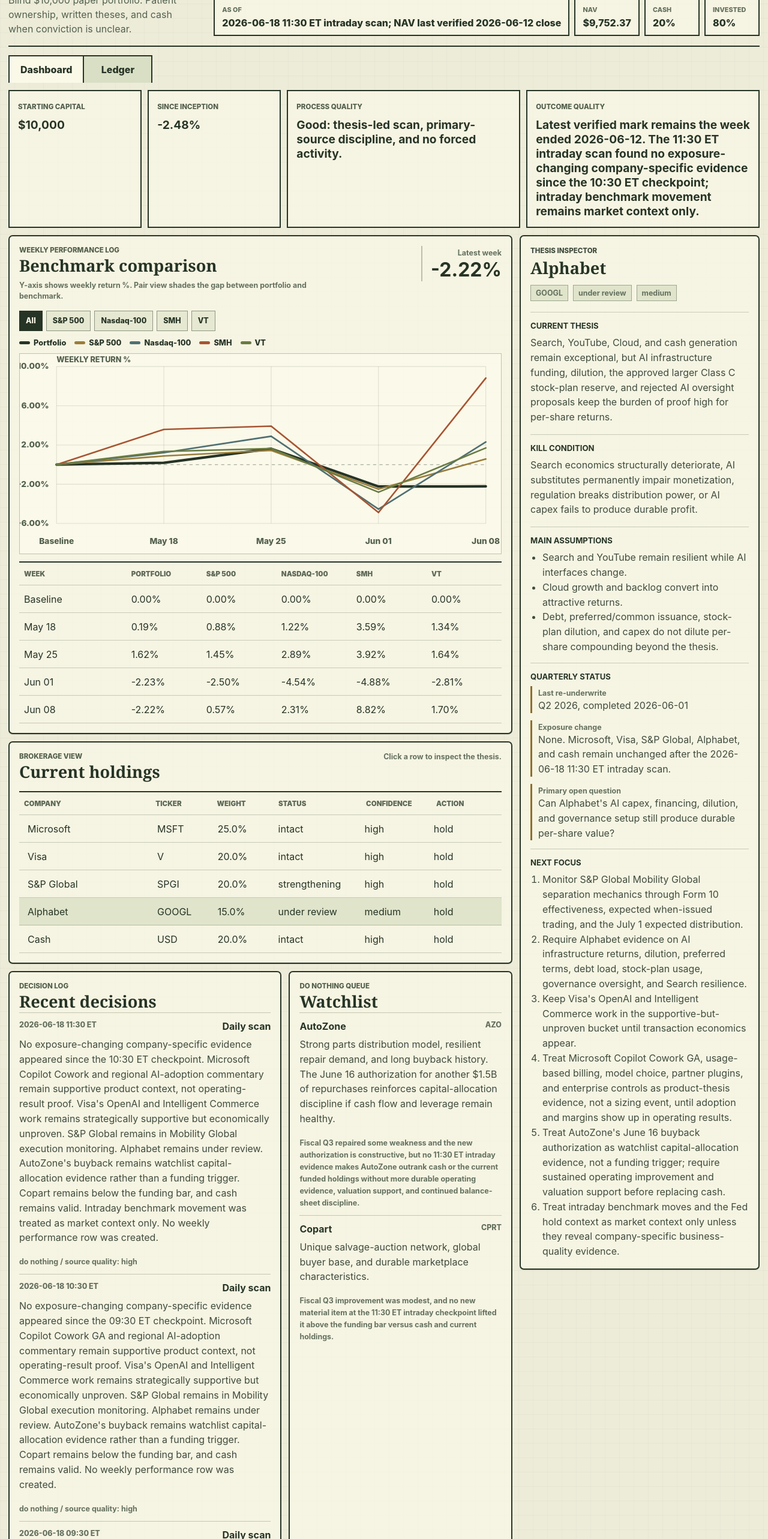
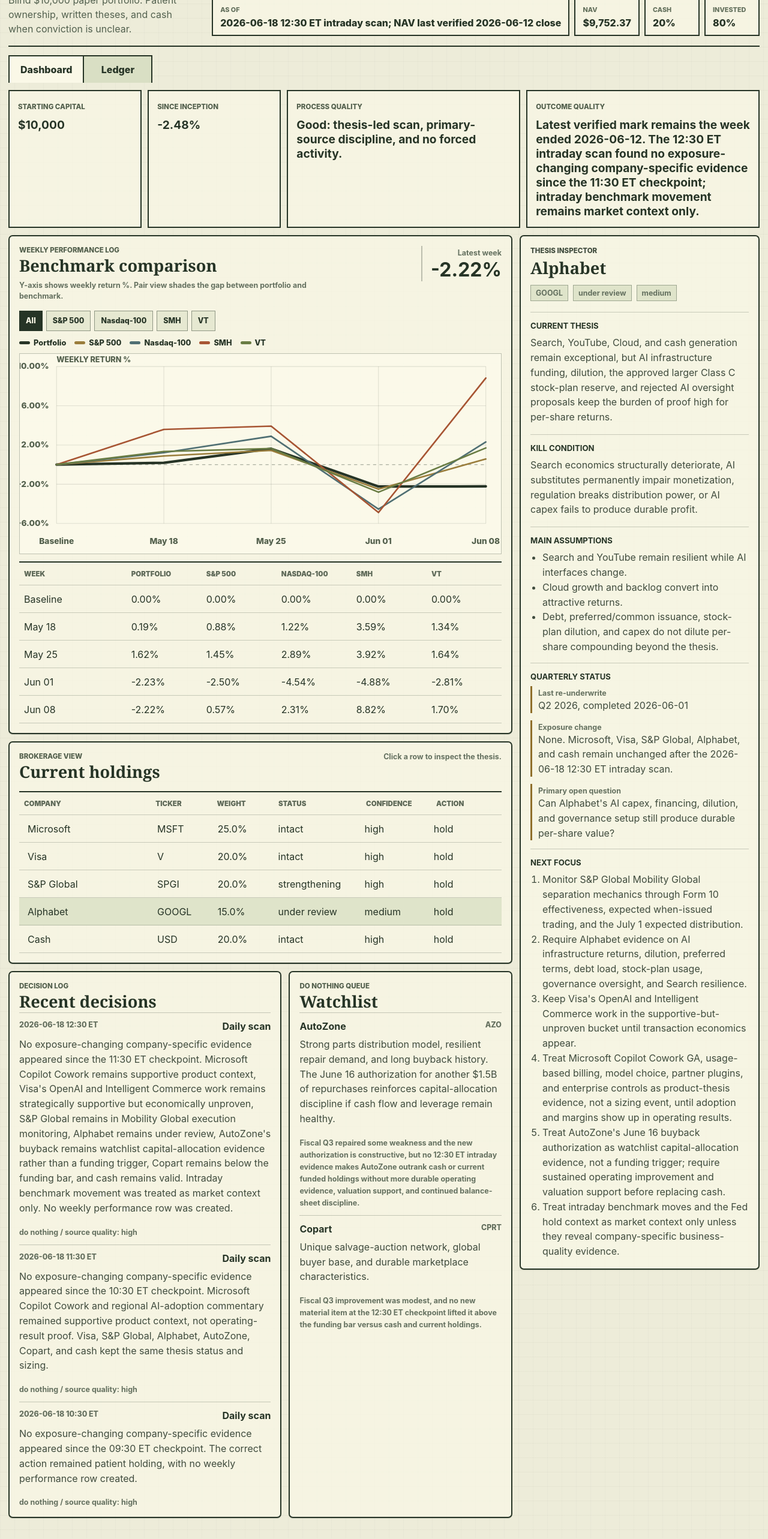
Before and after one commit to Tanaboonnnnn/Port-promax, a React (Vite) app: page / in a window 1280 px wide. Shown: the part 234-2800 px from the top of the page at 60% size. Built offline with nearby package versions, Linux system fonts and the light colour scheme.

Commit message:
Refresh portfolio scan data for 12:30 ET

```diff
--- a/src/data/portfolio.ts
+++ b/src/data/portfolio.ts
@@ -46,7 +46,7 @@
 export const portfolioSnapshot = {
   name: "Nick Portfolio Diary",
   mandate: "Blind $10,000 paper portfolio. Patient ownership, written theses, and cash when conviction is unclear.",
-  asOf: "2026-06-18 11:30 ET intraday scan; NAV last verified 2026-06-12 close",
+  asOf: "2026-06-18 12:30 ET intraday scan; NAV last verified 2026-06-12 close",
   localContext: "America/New_York",
   startingCapital: 10000,
   latestValue: 9752.37,
@@ -54,7 +54,7 @@
   inceptionReturn: -2.48,
   processQuality: "Good: thesis-led scan, primary-source discipline, and no forced activity.",
   outcomeQuality:
-    "Latest verified mark remains the week ended 2026-06-12. The 11:30 ET intraday scan found no exposure-changing company-specific evidence since the 10:30 ET checkpoint; intraday benchmark movement remains market context only.",
+    "Latest verified mark remains the week ended 2026-06-12. The 12:30 ET intraday scan found no exposure-changing company-specific evidence since the 11:30 ET checkpoint; intraday benchmark movement remains market context only.",
 };
 
 export const holdings: Holding[] = [
@@ -69,7 +69,7 @@
     entryPrice: 421.92,
     value: 2500,
     thesis:
-      "Core enterprise software, Azure scale, AI infrastructure demand, distribution, and cash generation make Microsoft the portfolio's clearest compounder. Copilot Cowork general availability, usage-based billing, model choice, partner plugins, and enterprise controls remain supportive product evidence, but not a sizing event yet. New regional AI adoption commentary is useful background, not fresh operating proof.",
+      "Core enterprise software, Azure scale, AI infrastructure demand, distribution, and cash generation make Microsoft the portfolio's clearest compounder. Copilot Cowork general availability, usage-based billing, model choice, partner plugins, and enterprise controls remain supportive product evidence, but not a sizing event yet.",
     killCondition:
       "Cloud or enterprise software durability weakens structurally, AI capex repeatedly fails to convert into profit, or management capital allocation becomes persistently undisciplined.",
     assumptions: [
@@ -109,7 +109,7 @@
     entryPrice: 403.15,
     value: 2000,
     thesis:
-      "Ratings, indices, benchmarks, and financial data are embedded infrastructure. The Mobility Global record date has passed, and the next evidence is execution quality through Form 10 effectiveness, expected when-issued trading around June 26, and July 1 distribution mechanics.",
+      "Ratings, indices, benchmarks, and financial data are embedded infrastructure. Mobility Global remains a post-record-date execution monitor; next evidence is Form 10 effectiveness, expected when-issued trading around June 26, and July 1 distribution mechanics.",
     killCondition:
       "Ratings credibility erodes, benchmark/data franchises lose relevance, or the Mobility separation damages focus, economics, or capital allocation discipline.",
     assumptions: [
@@ -147,7 +147,7 @@
     weight: 20,
     value: 2000,
     thesis:
-      "Cash is a deliberate position because the fifth idea did not clear the written-conviction bar. No 11:30 ET intraday evidence makes a watchlist name clearly superior to cash or the funded holdings.",
+      "Cash is a deliberate position because the fifth idea did not clear the written-conviction bar. No 12:30 ET intraday evidence makes a watchlist name clearly superior to cash or the funded holdings.",
     killCondition:
       "A business with clearer durability, valuation support, and written thesis quality outranks the optionality of cash.",
     assumptions: [
@@ -159,61 +159,29 @@
 ];
 
 export const benchmarkPoints: BenchmarkPoint[] = [
-  {
-    label: "Baseline",
-    portfolio: 0,
-    sp500: 0,
-    nasdaq100: 0,
-    smh: 0,
-    vt: 0,
-    note: "Inception baseline for the weekly benchmark series.",
-  },
-  {
-    label: "May 18",
-    portfolio: 0.19,
-    sp500: 0.88,
-    nasdaq100: 1.22,
-    smh: 3.59,
-    vt: 1.34,
-    note: "Backfilled close-to-close weekly return from Friday 2026-05-15 to Friday 2026-05-22, using SPY as the S&P 500 proxy.",
-  },
-  {
-    label: "May 25",
-    portfolio: 1.62,
-    sp500: 1.45,
-    nasdaq100: 2.89,
-    smh: 3.92,
-    vt: 1.64,
-    note: "Backfilled close-to-close weekly return from Friday 2026-05-22 to Friday 2026-05-29, using SPY as the S&P 500 proxy.",
-  },
-  {
-    label: "Jun 01",
-    portfolio: -2.23,
-    sp500: -2.5,
-    nasdaq100: -4.54,
-    smh: -4.88,
-    vt: -2.81,
-    note: "Backfilled close-to-close weekly return from Friday 2026-05-29 to Friday 2026-06-05, using SPY as the S&P 500 proxy.",
-  },
-  {
-    label: "Jun 08",
-    portfolio: -2.22,
-    sp500: 0.57,
-    nasdaq100: 2.31,
-    smh: 8.82,
-    vt: 1.7,
-    note: "Full weekly comparison from Friday 2026-06-05 close to Friday 2026-06-12 close, using SPY as the S&P 500 proxy.",
-  },
+  { label: "Baseline", portfolio: 0, sp500: 0, nasdaq100: 0, smh: 0, vt: 0, note: "Inception baseline for the weekly benchmark series." },
+  { label: "May 18", portfolio: 0.19, sp500: 0.88, nasdaq100: 1.22, smh: 3.59, vt: 1.34, note: "Backfilled close-to-close weekly return from Friday 2026-05-15 to Friday 2026-05-22, using SPY as the S&P 500 proxy." },
+  { label: "May 25", portfolio: 1.62, sp500: 1.45, nasdaq100: 2.89, smh: 3.92, vt: 1.64, note: "Backfilled close-to-close weekly return from Friday 2026-05-22 to Friday 2026-05-29, using SPY as the S&P 500 proxy." },
+  { label: "Jun 01", portfolio: -2.23, sp500: -2.5, nasdaq100: -4.54, smh: -4.88, vt: -2.81, note: "Backfilled close-to-close weekly return from Friday 2026-05-29 to Friday 2026-06-05, using SPY as the S&P 500 proxy." },
+  { label: "Jun 08", portfolio: -2.22, sp500: 0.57, nasdaq100: 2.31, smh: 8.82, vt: 1.7, note: "Full weekly comparison from Friday 2026-06-05 close to Friday 2026-06-12 close, using SPY as the S&P 500 proxy." },
 ];
 
 export const recentDecisions: Decision[] = [
+  {
+    date: "2026-06-18 12:30 ET",
+    action: "do nothing",
+    subject: "Daily scan",
+    sourceQuality: "high",
+    reason:
+      "No exposure-changing company-specific evidence appeared since the 11:30 ET checkpoint. Microsoft Copilot Cowork remains supportive product context, Visa's OpenAI and Intelligent Commerce work remains strategically supportive but economically unproven, S&P Global remains in Mobility Global execution monitoring, Alphabet remains under review, AutoZone's buyback remains watchlist capital-allocation evidence rather than a funding trigger, Copart remains below the funding bar, and cash remains valid. Intraday benchmark movement was treated as market context only. No weekly performance row was created.",
+  },
   {
     date: "2026-06-18 11:30 ET",
     action: "do nothing",
     subject: "Daily scan",
     sourceQuality: "high",
     reason:
-      "No exposure-changing company-specific evidence appeared since the 10:30 ET checkpoint. Microsoft Copilot Cowork and regional AI-adoption commentary remain supportive product context, not operating-result proof. Visa's OpenAI and Intelligent Commerce work remains strategically supportive but economically unproven. S&P Global remains in Mobility Global execution monitoring. Alphabet remains under review. AutoZone's buyback remains watchlist capital-allocation evidence rather than a funding trigger. Copart remains below the funding bar, and cash remains valid. Intraday benchmark movement was treated as market context only. No weekly performance row was created.",
+      "No exposure-changing company-specific evidence appeared since the 10:30 ET checkpoint. Microsoft Copilot Cowork and regional AI-adoption commentary remained supportive product context, not operating-result proof. Visa, S&P Global, Alphabet, AutoZone, Copart, and cash kept the same thesis status and sizing.",
   },
   {
     date: "2026-06-18 10:30 ET",
@@ -221,15 +189,7 @@
     subject: "Daily scan",
     sourceQuality: "high",
     reason:
-      "No exposure-changing company-specific evidence appeared since the 09:30 ET checkpoint. Microsoft Copilot Cowork GA and regional AI-adoption commentary remain supportive product context, not operating-result proof. Visa's OpenAI and Intelligent Commerce work remains strategically supportive but economically unproven. S&P Global remains in Mobility Global execution monitoring. Alphabet remains under review. AutoZone's buyback remains watchlist capital-allocation evidence rather than a funding trigger. Copart remains below the funding bar, and cash remains valid. No weekly performance row was created.",
-  },
-  {
-    date: "2026-06-18 09:30 ET",
-    action: "do nothing",
-    subject: "Daily scan",
-    sourceQuality: "high",
-    reason:
-      "No exposure-changing company-specific evidence appeared since the 2026-06-17 15:30 ET checkpoint. Microsoft Copilot Cowork GA remains a supportive product monitor item, Visa's OpenAI and Intelligent Commerce work remains supportive but economically unproven, S&P Global remains in Mobility Global execution monitoring, Alphabet remains under review, AutoZone's buyback remains watchlist capital-allocation evidence rather than a funding trigger, Copart remains below the funding bar, and cash remains valid. No weekly performance row was created.",
+      "No exposure-changing company-specific evidence appeared since the 09:30 ET checkpoint. The correct action remained patient holding, with no weekly performance row created.",
   },
 ];
 
@@ -241,32 +201,22 @@
     whyInteresting:
       "Strong parts distribution model, resilient repair demand, and long buyback history. The June 16 authorization for another $1.5B of repurchases reinforces capital-allocation discipline if cash flow and leverage remain healthy.",
     whyNotYet:
-      "Fiscal Q3 repaired some weakness and the new authorization is constructive, but no 11:30 ET intraday evidence makes AutoZone outrank cash or the current funded holdings without more durable operating evidence, valuation support, and continued balance-sheet discipline.",
+      "Fiscal Q3 repaired some weakness and the new authorization is constructive, but no 12:30 ET intraday evidence makes AutoZone outrank cash or current funded holdings without more durable operating evidence, valuation support, and continued balance-sheet discipline.",
   },
   {
     company: "Copart",
     ticker: "CPRT",
     stance: "do nothing",
-    whyInteresting:
-      "Unique salvage-auction network, global buyer base, and durable marketplace characteristics.",
+    whyInteresting: "Unique salvage-auction network, global buyer base, and durable marketplace characteristics.",
     whyNotYet:
-      "Fiscal Q3 improvement was modest, and no new material item at the 11:30 ET intraday checkpoint lifted it above the funding bar versus cash and current holdings.",
+      "Fiscal Q3 improvement was modest, and no new material item at the 12:30 ET checkpoint lifted it above the funding bar versus cash and current holdings.",
   },
 ];
 
 export const quarterlyStatus = [
-  {
-    label: "Last re-underwrite",
-    value: "Q2 2026, completed 2026-06-01",
-  },
-  {
-    label: "Exposure change",
-    value: "None. Microsoft, Visa, S&P Global, Alphabet, and cash remain unchanged after the 2026-06-18 11:30 ET intraday scan.",
-  },
-  {
-    label: "Primary open question",
-    value: "Can Alphabet's AI capex, financing, dilution, and governance setup still produce durable per-share value?",
-  },
+  { label: "Last re-underwrite", value: "Q2 2026, completed 2026-06-01" },
+  { label: "Exposure change", value: "None. Microsoft, Visa, S&P Global, Alphabet, and cash remain unchanged after the 2026-06-18 12:30 ET intraday scan." },
+  { label: "Primary open question", value: "Can Alphabet's AI capex, financing, dilution, and governance setup still produce durable per-share value?" },
 ];
 
 export const nextFocus = [
```
